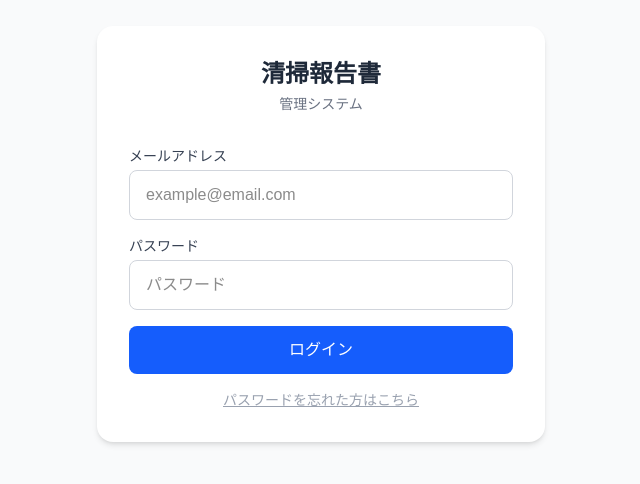
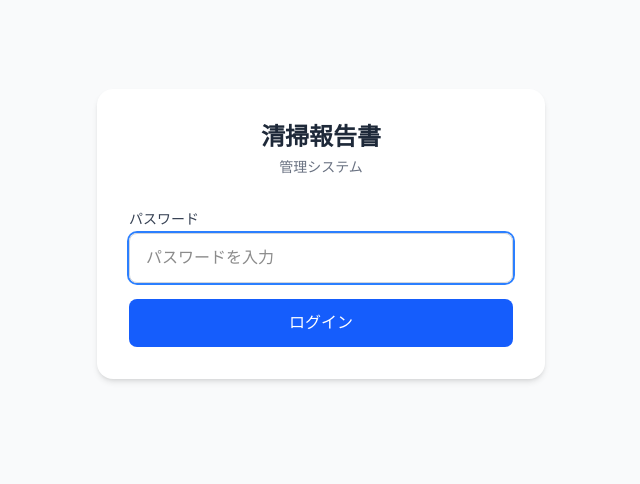
Before and after one commit to nanamin7730/cleaning-report, a Next.js app: page /login in a window 1280 px wide. Shown: the part 166-650 px from the top of the page, without its empty margins (319-959 px from the left). Built offline with nearby package versions, Linux system fonts and the light colour scheme; no server answers.

Commit message:
パスワードのみのログインに変更

```diff
--- a/src/app/(auth)/login/page.tsx
+++ b/src/app/(auth)/login/page.tsx
@@ -7,7 +7,6 @@ import { useRouter } from 'next/navigation'
 export default function LoginPage() {
   const router = useRouter()
   const supabase = createClient()
-  const [email, setEmail] = useState('')
   const [password, setPassword] = useState('')
   const [loading, setLoading] = useState(false)
   const [error, setError] = useState('')
@@ -17,13 +16,31 @@ export default function LoginPage() {
     setLoading(true)
     setError('')
 
-    const { error } = await supabase.auth.signInWithPassword({ email, password })
-    if (error) {
-      setError('メールアドレスまたはパスワードが正しくありません')
-    } else {
+    // まずスタッフアカウントで試みる
+    const { error: staffError } = await supabase.auth.signInWithPassword({
+      email: 'staff@cleaning-staff.local',
+      password,
+    })
+
+    if (!staffError) {
       router.push('/reports')
       router.refresh()
+      return
     }
+
+    // 次に管理者アカウントで試みる
+    const { error: adminError } = await supabase.auth.signInWithPassword({
+      email: 'admin@cleaning-staff.local',
+      password,
+    })
+
+    if (!adminError) {
+      router.push('/reports')
+      router.refresh()
+      return
+    }
+
+    setError('パスワードが正しくありません')
     setLoading(false)
   }
 
@@ -38,20 +55,6 @@ export default function LoginPage() {
         <form onSubmit={handleSubmit} className="space-y-4">
           <div>
             <label className="block text-sm font-medium text-gray-700 mb-1">
-              メールアドレス
-            </label>
-            <input
-              type="email"
-              value={email}
-              onChange={(e) => setEmail(e.target.value)}
-              required
-              className="w-full border border-gray-300 rounded-lg px-4 py-3 text-base focus:outline-none focus:ring-2 focus:ring-blue-500"
-              placeholder="example@email.com"
-            />
-          </div>
-
-          <div>
-            <label className="block text-sm font-medium text-gray-700 mb-1">
               パスワード
             </label>
             <input
@@ -59,8 +62,9 @@ export default function LoginPage() {
               value={password}
               onChange={(e) => setPassword(e.target.value)}
               required
+              autoFocus
               className="w-full border border-gray-300 rounded-lg px-4 py-3 text-base focus:outline-none focus:ring-2 focus:ring-blue-500"
-              placeholder="パスワード"
+              placeholder="パスワードを入力"
             />
           </div>
 
@@ -76,12 +80,6 @@ export default function LoginPage() {
             {loading ? 'ログイン中...' : 'ログイン'}
           </button>
         </form>
-
-        <p className="text-center mt-4 text-sm">
-          <a href="/forgot-password" className="text-gray-400 hover:text-blue-600 underline">
-            パスワードを忘れた方はこちら
-          </a>
-        </p>
       </div>
     </div>
   )
```
